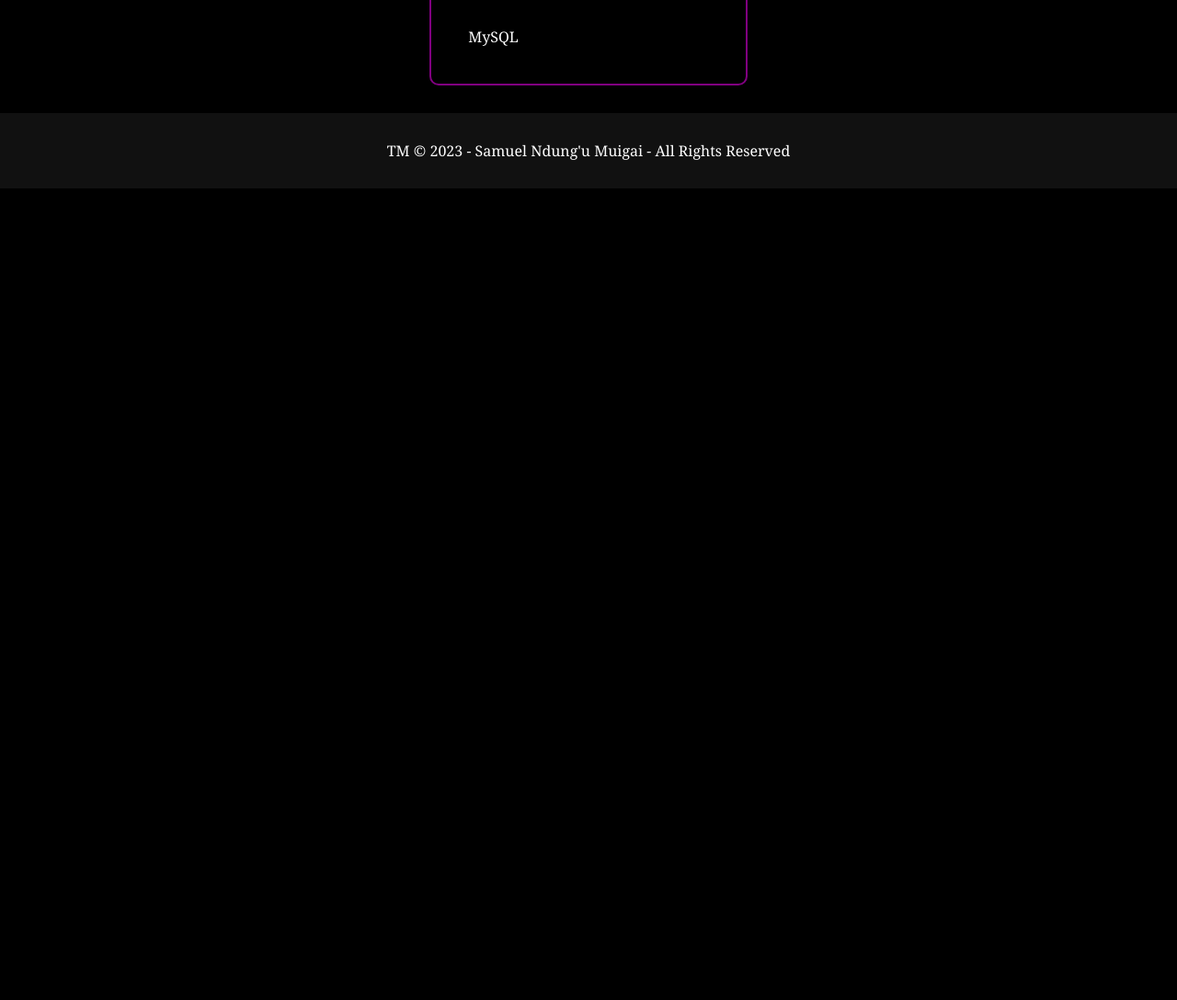
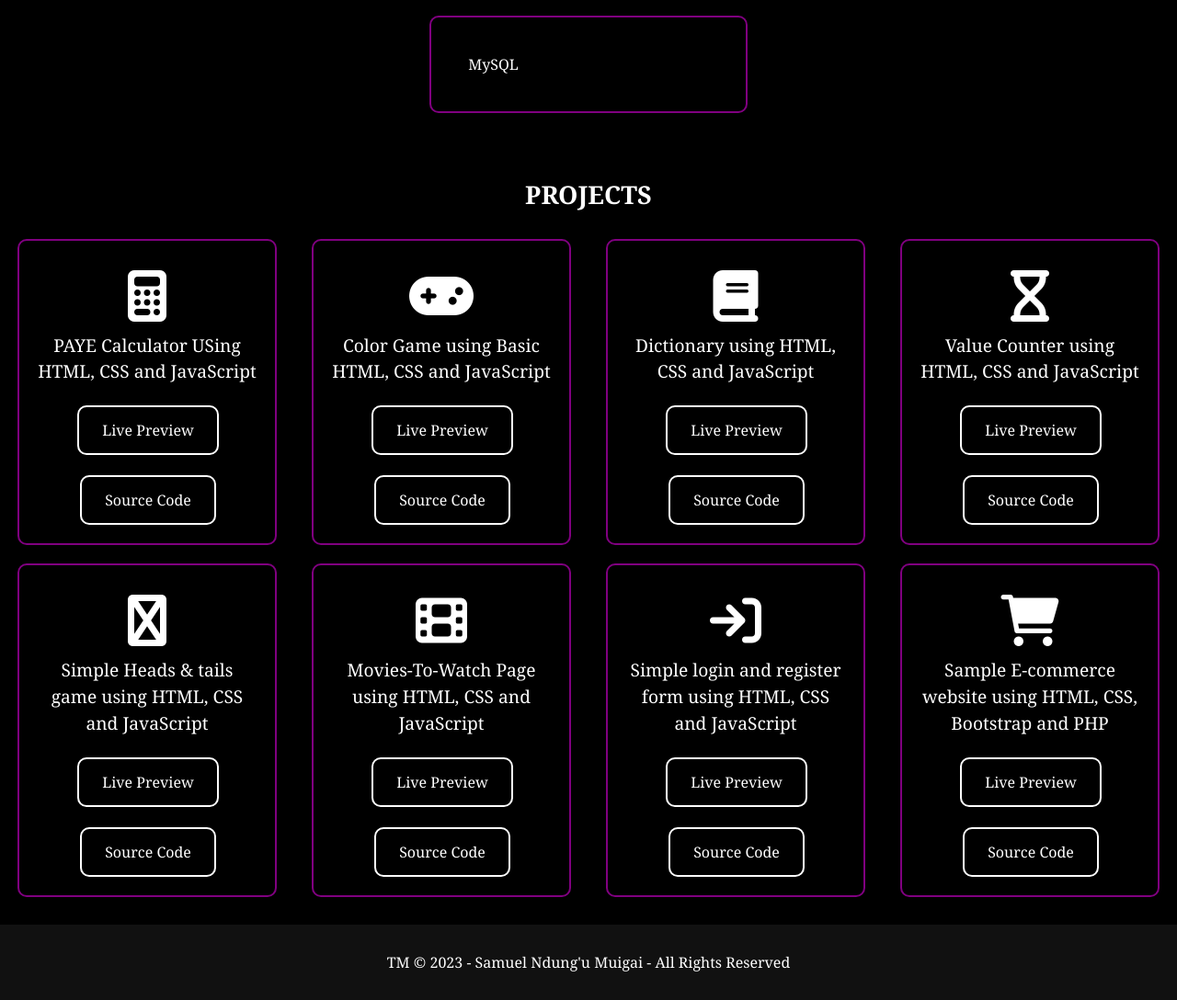
Before and after one commit to NdunguSam01/Personal-website-assignment, a plain HTML site: page index.html in a window 1280 px wide. Shown: the part 996-2084 px from the top of the page at 92% size. Before the commit the page ends 1201 px from the top, so only its background shows below. Drawn offline with Linux system fonts and the light colour scheme; some icons are missing; a web font is replaced by a local one.

Commit message:
Added the projects section, worked on its responsiveness and also the reduced the width of the technologies section

```diff
--- a/css/styles.css
+++ b/css/styles.css
@@ -32,7 +32,7 @@ nav a:hover
 }
 section#home
 {
-    margin-top: 20px;
+    margin-top: 30px;
 }
 section#home h1
 {
@@ -66,12 +66,13 @@ section#home div.details img
     width: 100%;
     height: 100%;
 }
-section#skills h1
+section#skills h1, section#projects h1
 {
     text-align: center;
     text-transform: uppercase;
     font-size: 1.7em;
-    margin: 30px;
+    margin-top: 60px;
+    margin-bottom: 20px;
 }
 section#skills div.languages
 {
@@ -99,15 +100,49 @@ section#skills div.language p
     align-self: center;
     padding: 10px;
 }
-section#projects
+section#projects div.projects
 {
-    border: 2px solid red;
+    display: flex;
+    flex-wrap: wrap;
+    flex-direction: row;
+    flex-basis: 25%;
 }
-section#projects h1
+section#projects div.projects > div.project
 {
+    border: 2px solid purple;
+    border-radius: 10px;
+    flex-basis: 22%;
+    margin: 10px auto;
     text-align: center;
-    text-transform: uppercase;
-    font-size: 1.7em;
+    padding: 20px;
+}
+section#projects div.projects > div.project i
+{
+    font-size: 3.5em;
+    padding: 12px;
+}
+section#projects div.projects > div.project p
+{
+    font-size: 1.2em;
+    line-height: 1.5;
+}
+section#projects div.projects > div.project a, section#projects div.projects > div.project a:visited
+{
+    border: 2px solid white;
+    color: inherit;
+    max-width: 100%;
+    max-height: 100%;
+    padding: 14px 25px;
+    border-radius: 10px;
+    margin-left: 2px;
+    font-family: Georgia, serif;
+    text-align: center;
+    text-decoration: none;
+    display: inline-block;
+}
+section#projects div.projects > div.project a:hover
+{
+    color: indigo;
 }
 footer
 {
@@ -126,13 +161,14 @@ footer
         justify-content: center;
     }
 
-    section#home div.home, section#skills div.languages
+    section#home div.home, section#skills div.languages, section#projects div.projects
     {
         flex-direction: column;
     }
-    section#skills div.languages > div.language
+    section#skills div.languages > div.language, section#projects div.projects > div.project
     {
         margin: 0px auto;
-        width: 100%;
+        width: 80%;
+        margin-top: 15px;
     }
 }
--- a/index.html
+++ b/index.html
@@ -5,6 +5,7 @@
     <meta name="viewport" content="width=device-width, initial-scale=1.0">
     <link rel="stylesheet" href="./css/styles.css">
     <link rel="shortcut icon" href="./images/Favicon.jpg" type="image/x-icon">
+    <link rel="stylesheet" href="https://cdnjs.cloudflare.com/ajax/libs/font-awesome/4.7.0/css/font-awesome.min.css">
     <link rel="stylesheet" href="https://cdnjs.cloudflare.com/ajax/libs/font-awesome/6.1.1/css/all.min.css">
     <link rel="stylesheet" href="https://cdnjs.cloudflare.com/ajax/libs/font-mfizz/2.4.1/font-mfizz.min.css">
     <title>MUIGAI SAMUEL NDUNG'U</title>
@@ -70,20 +71,67 @@
 
     </section>
 
-    <!-- <section id="projects">
+    <section id="projects">
         <h1>Projects</h1>
         <div class="projects">
             <div class="project">
-
+                <i class="fa fa-calculator"></i>
+                <p>PAYE Calculator USing HTML, CSS and JavaScript</p><br>
+                <a href="https://ndungusam01.github.io/Kenya-PAYE-Calculator/" target="_blank">Live Preview</a>
+                <br><br>
+                <a href="https://github.com/NdunguSam01/Kenya-PAYE-Calculator/" target="_blank">Source Code</a>
             </div>
-            <div class="project"></div>
-            <div class="project"></div>
-            <div class="project"></div>
-            <div class="project"></div>
-            <div class="project"></div>
-            <div class="project"></div>
+            <div class="project">
+                <i class="fa fa-gamepad"></i>
+                <p>Color Game using Basic HTML, CSS and JavaScript</p><br>
+                <a href="https://ndungusam01.github.io/Color-Game/" target="_blank">Live Preview</a>
+                <br><br>
+                <a  href="https://github.com/NdunguSam01/Color-Game" target="_blank">Source Code</a>
+            </div>
+            <div class="project">
+                <i class="fa fa-book"></i>
+                <p>Dictionary using HTML, CSS and JavaScript</p><br>
+                <a href="https://ndungusam01.github.io/dictionary-app-project/" target="_blank">Live Preview</a>
+                <br><br>
+                <a href="https://github.com/NdunguSam01/dictionary-app-project.git" target="_blank">Source Code</a>
+            </div>
+            <div class="project">
+                <i class="fa fa-hourglass"></i>
+                <p>Value Counter using HTML, CSS and JavaScript</p><br>
+                <a href="https://ndungusam01.github.io/Counter-Using-HTML-CSS-JS/" target="_blank">Live Preview</a>
+                <br><br>
+                <a href="https://github.com/NdunguSam01/Counter-Using-HTML-CSS-JS" target="_blank">Source Code</a>
+            </div>
+            <div class="project">
+                <i class='fa fa-bitcoin'></i>
+                <p>Simple Heads & tails game using HTML, CSS and JavaScript</p><br>
+                <a href="https://ndungusam01.github.io/Heads-Tails-Game/" target="_blank">Live Preview</a>
+                <br><br>
+                <a href="https://github.com/NdunguSam01/Heads-Tails-Game" target="_blank">Source Code</a>
+            </div>
+            <div class="project">
+                <i class="fa fa-film"></i>
+                <p>Movies-To-Watch Page using HTML, CSS and JavaScript</p><br>
+                <a href="https://ndungusam01.github.io/DOM-Manipulation/" target="_blank">Live Preview</a>
+                <br><br>
+                <a href="https://github.com/NdunguSam01/DOM-Manipulation" target="_blank">Source Code</a>
+            </div>
+            <div class="project">
+                <i class="fa fa-sign-in"></i>
+                <p>Simple login and register form using HTML, CSS and JavaScript</p><br>
+                <a href="https://ndungusam01.github.io/Simple-Login-Form/" target="_blank">Live Preview</a>
+                <br><br>
+                <a href="https://github.com/NdunguSam01/Simple-Login-Form" target="_blank">Source Code</a>
+            </div>
+            <div class="project">
+                <i class="fa fa-shopping-cart"></i>
+                <p>Sample E-commerce website using HTML, CSS, Bootstrap and PHP</p><br>
+                <a href="http://iford-gaming.epizy.com/" target="_blank">Live Preview</a>
+                <br><br>
+                <a href="https://github.com/NdunguSam01/Mugo-IFord" target="_blank">Source Code</a>
+            </div>
         </div>
-    </section> -->
+    </section>
 
     <footer>
         TM © <span id="year"></span> - Samuel Ndung'u Muigai - All Rights Reserved
```
